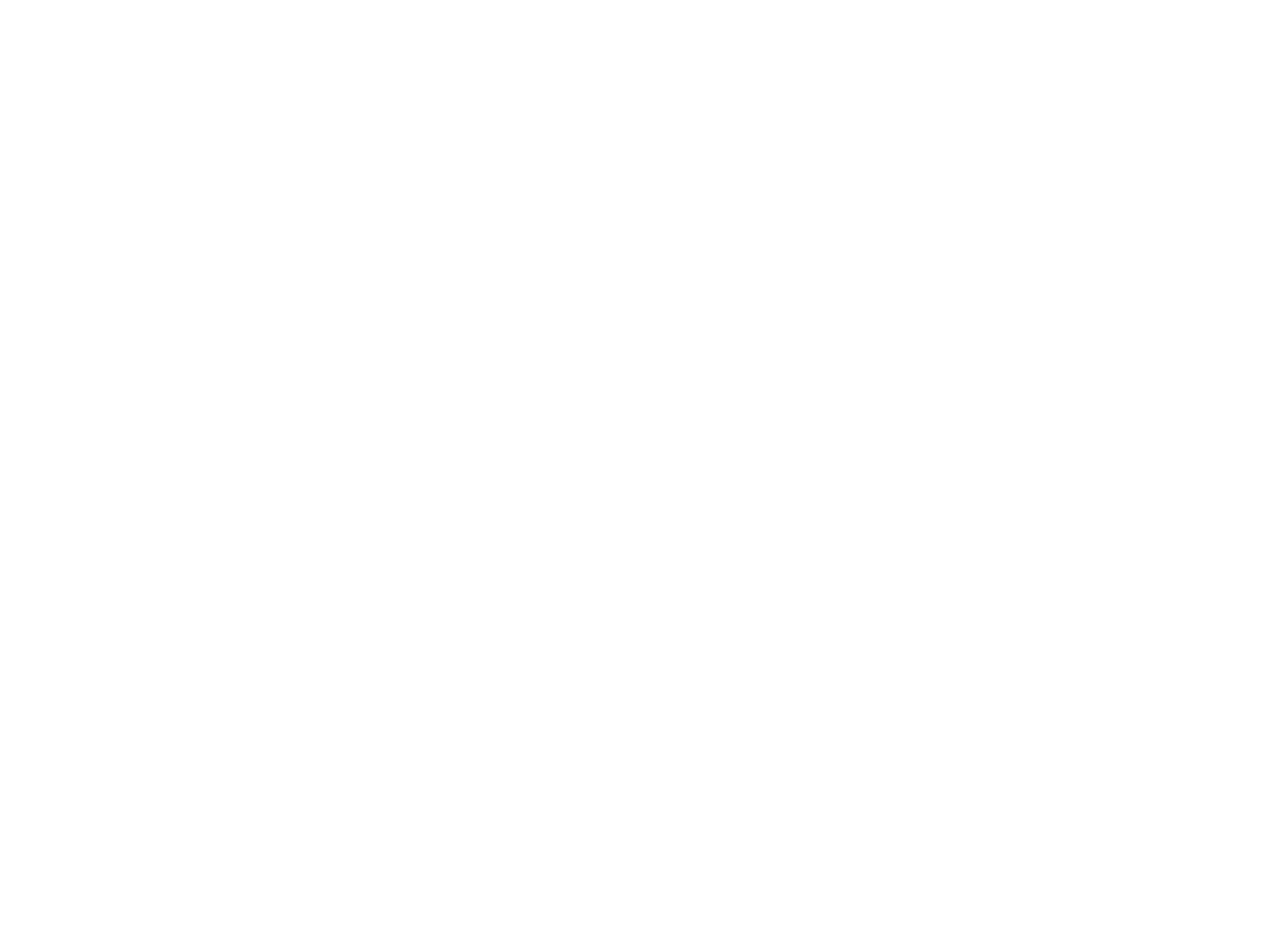
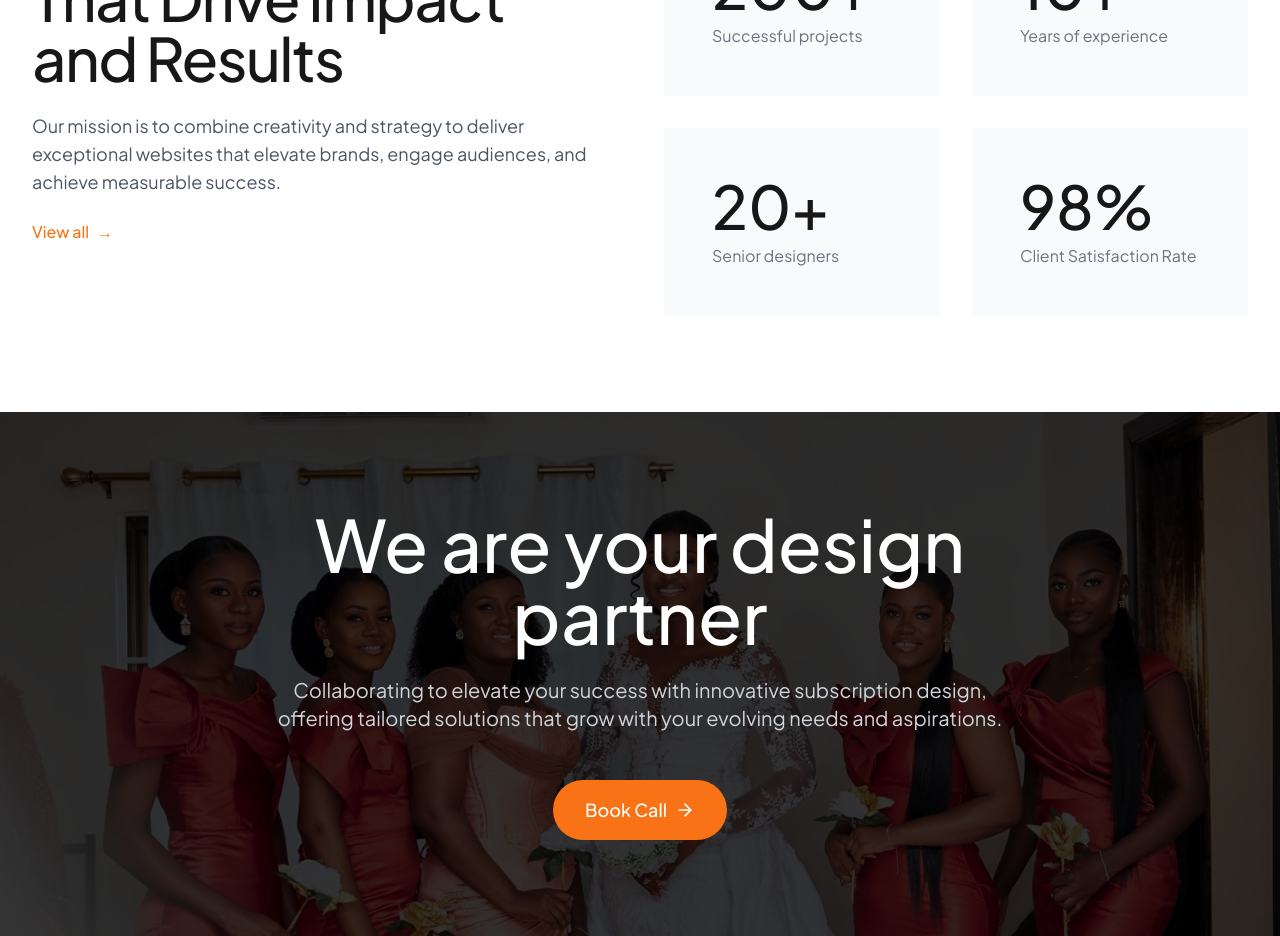
Before and after one commit to nanayawdev/sammybeephotography, a Next.js app: page / in a window 1280 px wide. Shown: the part 2220-3156 px from the top of the page. Before the commit the page ends 2032 px from the top, so only its background shows below. Built offline with nearby package versions, Linux system fonts and the light colour scheme.

Commit message:
Add Stats section to homepage

```diff
--- a/src/app/page.tsx
+++ b/src/app/page.tsx
@@ -1,6 +1,8 @@
 import HeroSection from "@/components/hero-section"
 import AboutSection from "@/components/about-section"
 import StoriesSection from "@/components/stories-section"
+import StatsSection from "@/components/stats-section"
+import BookUsSection from "@/components/book-us-section"
 
 export default function Home() {
   return (
@@ -8,6 +10,8 @@
       <HeroSection />
       <AboutSection />
       <StoriesSection />
+      <StatsSection />
+      <BookUsSection />
     </main>
   )
 }
--- /dev/null
+++ b/src/components/book-us-section.tsx
@@ -0,0 +1,43 @@
+"use client"
+
+import { ArrowRight } from "lucide-react"
+import Image from "next/image"
+
+export default function BookUsSection() {
+  return (
+    <section className="relative bg-black py-24 overflow-hidden">
+      {/* Background Image with Overlay */}
+      <Image
+        src="/studio-image.jpeg"
+        alt="Studio background"
+        fill
+        className="object-cover opacity-20"
+        priority
+      />
+
+      <div className="relative z-10 max-w-7xl mx-auto px-8">
+        <div className="flex flex-col items-center text-center max-w-4xl mx-auto">
+          {/* Main Content */}
+          <h2 className="text-4xl md:text-6xl lg:text-7xl font-medium text-white mb-6">
+            We are your design partner
+          </h2>
+
+          <p className="text-lg md:text-xl text-gray-300 mb-12 max-w-3xl">
+            Collaborating to elevate your success with innovative subscription design, offering tailored solutions
+            that grow with your evolving needs and aspirations.
+          </p>
+
+          {/* CTA Button */}
+          <button
+            className="group inline-flex items-center bg-orange-500 hover:bg-orange-600 text-white rounded-full px-8 py-4 text-lg font-medium
+              transition-all duration-300
+              hover:shadow-lg hover:shadow-orange-500/20"
+          >
+            Book Call
+            <ArrowRight className="ml-2 w-5 h-5 transition-transform duration-300 group-hover:translate-x-1" />
+          </button>
+        </div>
+      </div>
+    </section>
+  )
+}
--- /dev/null
+++ b/src/components/stats-section.tsx
@@ -0,0 +1,66 @@
+"use client"
+
+const STATS_ITEMS = [
+  {
+    number: "200+",
+    label: "Successful projects"
+  },
+  {
+    number: "10+",
+    label: "Years of experience"
+  },
+  {
+    number: "20+",
+    label: "Senior designers"
+  },
+  {
+    number: "98%",
+    label: "Client Satisfaction Rate"
+  }
+]
+
+export default function StatsSection() {
+  return (
+    <section className="relative bg-white py-24">
+      <div className="max-w-7xl mx-auto px-8">
+        <div className="grid grid-cols-1 lg:grid-cols-2 gap-12 items-start">
+          {/* Left Side - Title and Description */}
+          <div className="space-y-6">
+            <h2 className="text-4xl md:text-5xl lg:text-6xl font-medium tracking-tight leading-tight">
+              Building Websites That Drive Impact and Results
+            </h2>
+            <p className="text-gray-600 text-lg max-w-2xl">
+              Our mission is to combine creativity and strategy to deliver exceptional websites that elevate brands, engage audiences, and achieve measurable success.
+            </p>
+            <a
+              href="/about"
+              className="inline-flex items-center text-orange-500 hover:text-orange-600 font-medium"
+            >
+              View all
+              <span className="ml-2">→</span>
+            </a>
+          </div>
+
+          {/* Right Side - Stats Grid */}
+          <div className="grid grid-cols-2 gap-8">
+            {STATS_ITEMS.map((stat) => (
+              <div
+                key={stat.number}
+                className="bg-gray-50 p-8 lg:p-12"
+              >
+                <div className="space-y-2">
+                  <h3 className="text-4xl md:text-5xl lg:text-6xl font-medium">
+                    {stat.number}
+                  </h3>
+                  <p className="text-gray-500">
+                    {stat.label}
+                  </p>
+                </div>
+              </div>
+            ))}
+          </div>
+        </div>
+      </div>
+    </section>
+  )
+}
```
Also changed, not shown: public/studio-image.jpeg (added).
